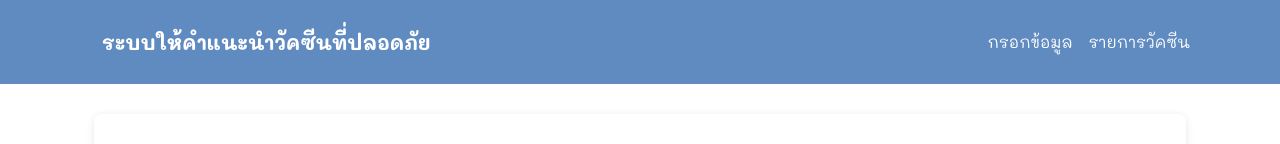
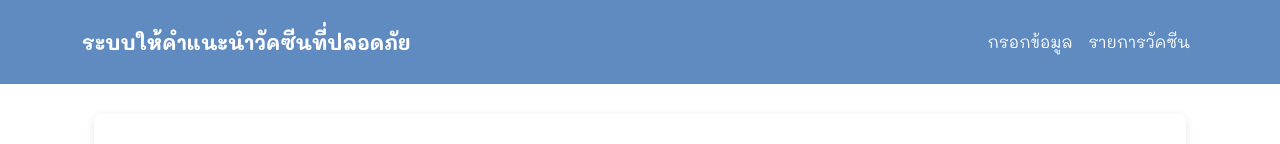
Before and after one commit to punn3/vaccine-project, a Next.js app: page / in a window 1280 px wide. Shown: the top 144 px of the page. Built offline with nearby package versions, Linux system fonts and the light colour scheme; no server answers; the database is empty; a web font is replaced by a local one.

Commit message:
edit nav

```diff
--- a/components/Navbar.js
+++ b/components/Navbar.js
@@ -8,7 +8,7 @@ function NavbarBox() {
     return (
         <Navbar expand="md" className={styles.NavComponents}>
             <Container>
-                <Navbar.Brand as={Link} href="/" className="me-auto d-flex align-items-center" style={{ textDecoration: 'none', color: 'inherit' }}>
+                <Navbar.Brand as={Link} href="/" className={`me-auto d-flex align-items-center ${styles.navbrand}`}>
                     <h1 className="fs-5 mb-0 fw-bold " style={{ maxWidth: '200px' }}>
                         ระบบให้คำแนะนำวัคซีนที่ปลอดภัย
                     </h1>
--- a/styles/Navbar.module.css
+++ b/styles/Navbar.module.css
@@ -5,6 +5,16 @@
     align-items: center;
     color: #ffff;
     padding: 30px;
+
+    .navbrand{
+        text-decoration: none;
+        padding: 0;
+
+        h1{
+            color: white;
+        }
+    }
+
     a {
         color: white;
         padding: 0 20px;
```
